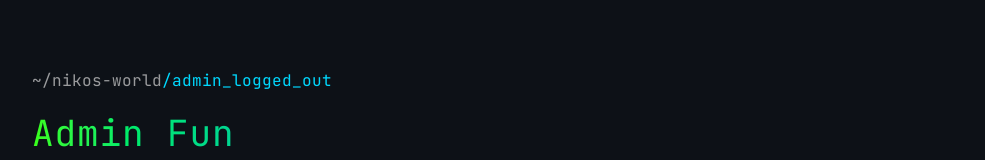
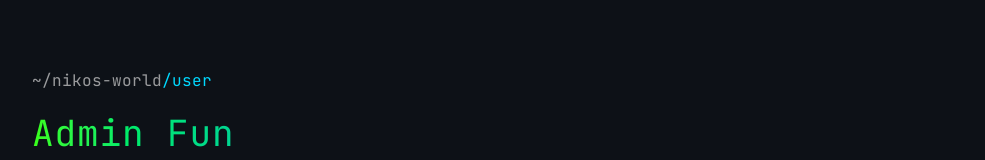
Before and after one commit to nescondo/nikos-world, a React (Vite) app: page / in a window 1280 px wide. Shown: the part 5957-6117 px from the top of the page, without its empty margins (88-1073 px from the left). Built offline with nearby package versions, Linux system fonts and the light colour scheme; no server answers.

Commit message:
changed path for admin

```diff
--- a/src/pages/admin/admin-default.tsx
+++ b/src/pages/admin/admin-default.tsx
@@ -16,7 +16,7 @@ function AdminDefault() {
             <div className="flex">
                 <div className="p-25 pr-30 pl-30 w-full">
                     <div className="justify-items-start">
-                        <p>~/nikos-world<span className="text-terminal-blue">/admin_logged_out</span></p>
+                        <p>~/nikos-world<span className="text-terminal-blue">/user</span></p>
 
                         <div className="mt-5">
                             <h1 className="text-4xl bg-gradient-to-r text-transparent bg-clip-text from-terminal-green to-emerald-400">Admin Fun</h1>
--- a/src/pages/admin/admin-logged.tsx
+++ b/src/pages/admin/admin-logged.tsx
@@ -11,7 +11,7 @@ function AdminLogged({ onSignOut, adminState }: any) {
             <div className="flex">
                 <div className="p-25 pr-30 pl-30 w-full">
                     <div className="justify-items-start">
-                        <p>~/nikos-world<span className="text-terminal-blue">/admin_logged_in</span></p>
+                        <p>~/nikos-world<span className="text-terminal-blue">/admin</span></p>
 
                         <div className="mt-5">
                             <h1 className="text-4xl bg-gradient-to-r text-transparent bg-clip-text from-terminal-green to-emerald-400">Admin Fun</h1>
```
